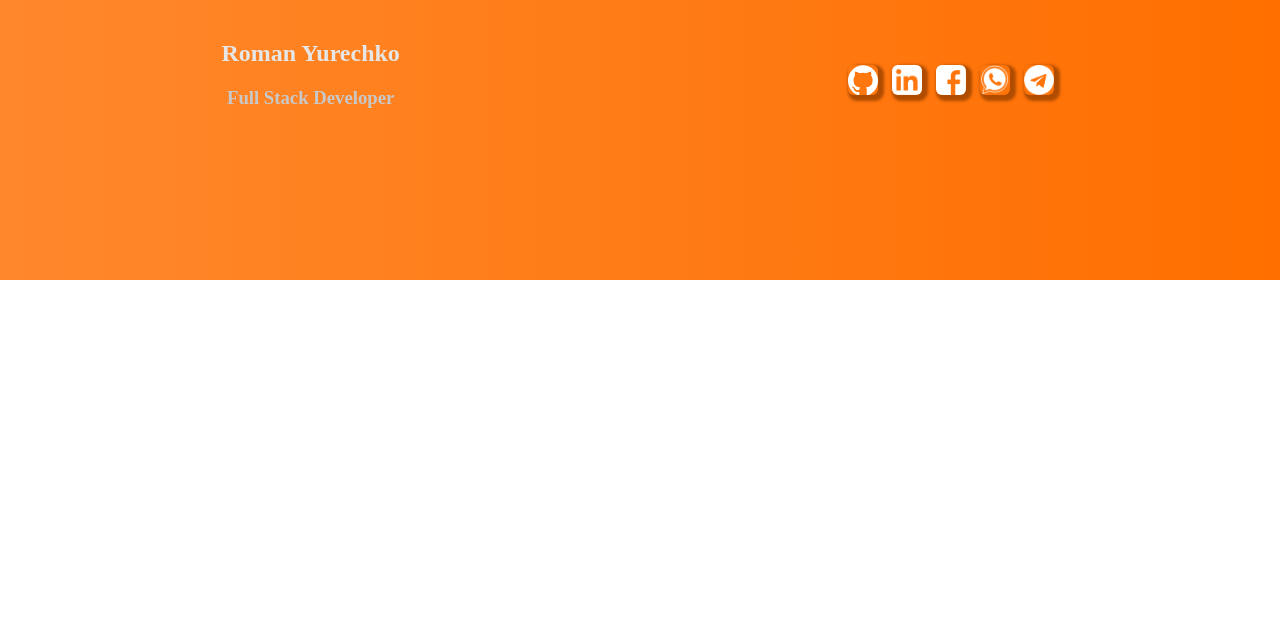
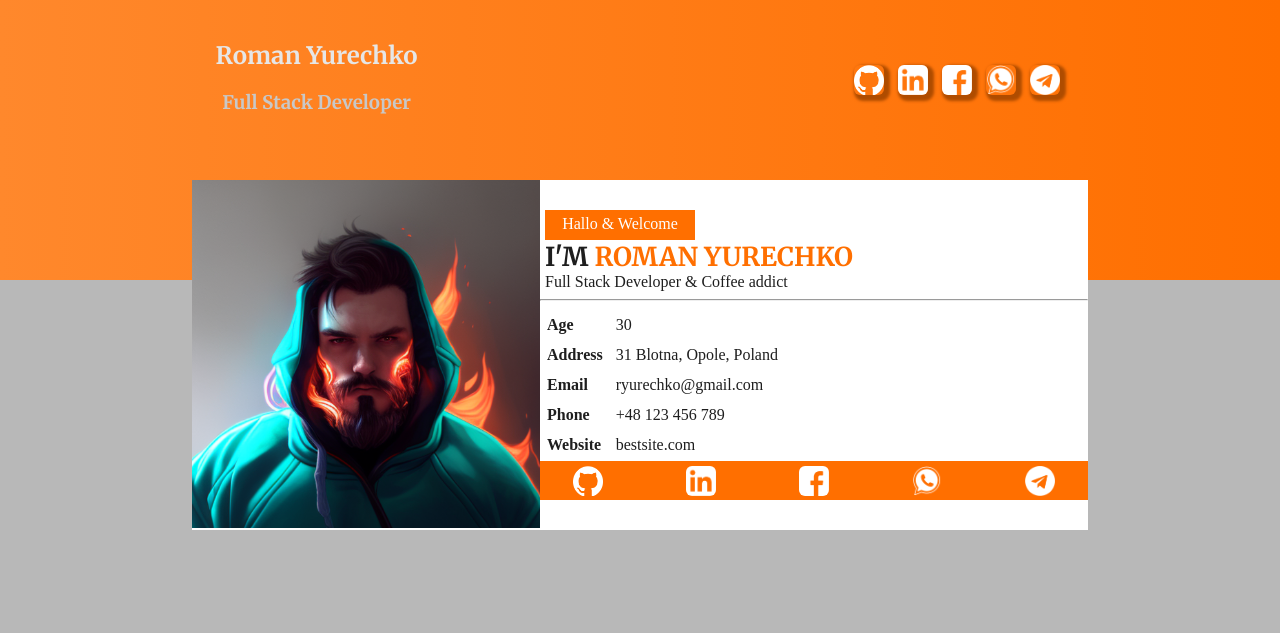
Before and after one commit to Berkonator/CV, a plain HTML site: page INDEX.html in a window 1280 px wide. Drawn offline with Linux system fonts and the light colour scheme.

Commit message:
section 2

```diff
--- a/INDEX.html
+++ b/INDEX.html
@@ -2,6 +2,9 @@
 <html lang="en">
 <head>
     <link rel="stylesheet" href="styles.css">
+    <link rel="preconnect" href="https://fonts.googleapis.com">
+    <link rel="preconnect" href="https://fonts.gstatic.com" crossorigin>
+    <link href="https://fonts.googleapis.com/css2?family=Merriweather:wght@700&display=swap" rel="stylesheet">
     <meta charset="UTF-8">
     <meta http-equiv="X-UA-Compatible" content="IE=edge">
     <meta name="viewport" content="width=device-width, initial-scale=1.0">
@@ -14,12 +17,60 @@
             <h3>Full Stack Developer</h3>
         </div>
         <div class="sociable">
-            <a href="#" target="_blank"><img class="img-1" src="github-mark-white.png" alt=""></a>
-            <a href="#" target="_blank"><img class="img-1" src="LI-In-Bug.png" alt=""></a>
-            <a href="https://www.facebook.com/ryurechko/" target="_blank"><img class="img-1" src="facebook_logo.png" alt=""></a>
-            <a href="#" target="_blank"><img class="img-1" src="pngegg.png" alt=""></a>
-            <a href="#" target="_blank"><img class="img-1" src="telegram-logo.png" alt=""></a>
+            <a  class="a1" href="https://github.com/Berkonator" target="_blank"><img class="img-1" src="github-mark-white.png" alt=""></a>
+            <a  class="a1" href="https://www.linkedin.com/in/roman-yurechko-a1a00126b/" target="_blank"><img class="img-1" src="LI-In-Bug.png" alt=""></a>
+            <a  class="a1" href="https://www.facebook.com/ryurechko/" target="_blank"><img class="img-1" src="facebook_logo.png" alt=""></a>
+            <a  class="a1" href="#" target="_blank"><img class="img-1" src="pngegg.png" alt=""></a>
+            <a  class="a1" href="#" target="_blank"><img class="img-1" src="telegram-logo.png" alt=""></a>
         </div>
     </header>
+    <main>
+        <section class="intro">
+            <img class="avatar" src="avatar.png" alt="avatar">
+            <div class="namebox">
+                 <div class="name-item">
+                    <div class="name-1">Hallo & Welcome</div>
+                    <div class="name-2">I'M <span> ROMAN YURECHKO</span></div>
+                    <div class="name-3">Full Stack Developer & Coffee addict</div>
+                 </div>
+                 <hr>
+                <table>
+                    <tr>
+                        <th>Age</th>
+                         <td>30</td>
+                     </tr>
+                    <tr>
+                        <th>Address</th>
+                        <td>31 Blotna, Opole, Poland </td>
+                    </tr>
+                    <tr>
+                        <th>Email</th>
+                        <td>ryurechko@gmail.com</td>
+                    </tr>
+                    <tr>
+                        <th>Phone</th>
+                        <td>+48 123 456 789</td>
+                    </tr>
+                    <tr>
+                        <th>Website</th>
+                        <td>bestsite.com</td>
+                    </tr>
+                </table>
+                <div class="tools-bar">
+                    <a class="a2" href="https://github.com/Berkonator" target="_blank"><img class="img-2" src="github-mark-white.png" alt=""></a>
+                    <a  class="a2" href="https://www.linkedin.com/in/roman-yurechko-a1a00126b/" target="_blank"><img class="img-2" src="LI-In-Bug.png" alt=""></a>
+                    <a  class="a2" href="https://www.facebook.com/ryurechko/" target="_blank"><img class="img-2" src="facebook_logo.png" alt=""></a>
+                    <a  class="a2" href="#" target="_blank"><img class="img-2" src="pngegg.png" alt=""></a>
+                    <a  class="a2" href="#" target="_blank"><img class="img-2" src="telegram-logo.png" alt=""></a>
+                </div>
+            </div>
+        </section>
+        <section class="skills">
+            <div class="container"></div>
+        </section>
+        <section class="education">
+            <div class="container"></div>
+        </section>
+    </main>
 </body>
 </html>
--- a/styles.css
+++ b/styles.css
@@ -1,5 +1,7 @@
 body{
     margin: 0px;
+    color: #1e1e1e;
+    background-color: #b8b8b8;
 }
 
 
@@ -13,6 +15,7 @@ header{
 
 
 .name{
+    font-family: 'Merriweather', serif;
     position: relative;
     top: 20px;
     text-align: center;
@@ -30,7 +33,7 @@ h2{
 h3{
     color: rgb(200, 200, 200);
 }
-a{
+.a1{
     padding: 5px;
 }
 
@@ -39,6 +42,80 @@ a{
     height: 30px;
     border-radius: 20%;
     box-shadow: 3px 3px 3px 3px #af4c00;
+}
+
+
+
+main{
+    padding: 0 15%;
+}
+
+
+.intro{
+    top: -100px;
+    position: relative;
+    background-color: #fff;
+    padding: 0;
+    margin-bottom: 100px;
+    display: flex;
+    justify-content: space-between;
+}
+
+.avatar{
+    height: 348px;
+    width: 348px;
+}
+
+.namebox{
+    width: 62%;
+    padding: 30px 0;
+    position: relative;
+}
+
+.name-item{
+    margin-left: 5px;
+}
+
+.name-1{
+    padding-top: 5px;
+    text-align: center;
+    height: 25px;
+    width: 150px;
+    background-color: #ff6f00;
+    color: #fff;
+}
+
+.name-2{
+    font-family: 'Merriweather', serif;
+    font-size: 26px;
+}
+
+.name-2 span{
+    color: #ff6f00;
+}
+
+table{
+    margin-left: 5px;
+    text-align: left;
+}
+
+th{
+    padding: 5px 10px 5px 0px;
+}
+
+.tools-bar{
+    display: flex;
+    justify-content: space-between;
+    padding: 5px 6% 0px 6%;
+    background-color: #ff6f00;
+}
+
+
+
+.img-2{
+    width: 30px;
+    height: 30px;
+    border-radius: 20%;
 }
 
 
```
Also changed, not shown: avatar.png (added).
